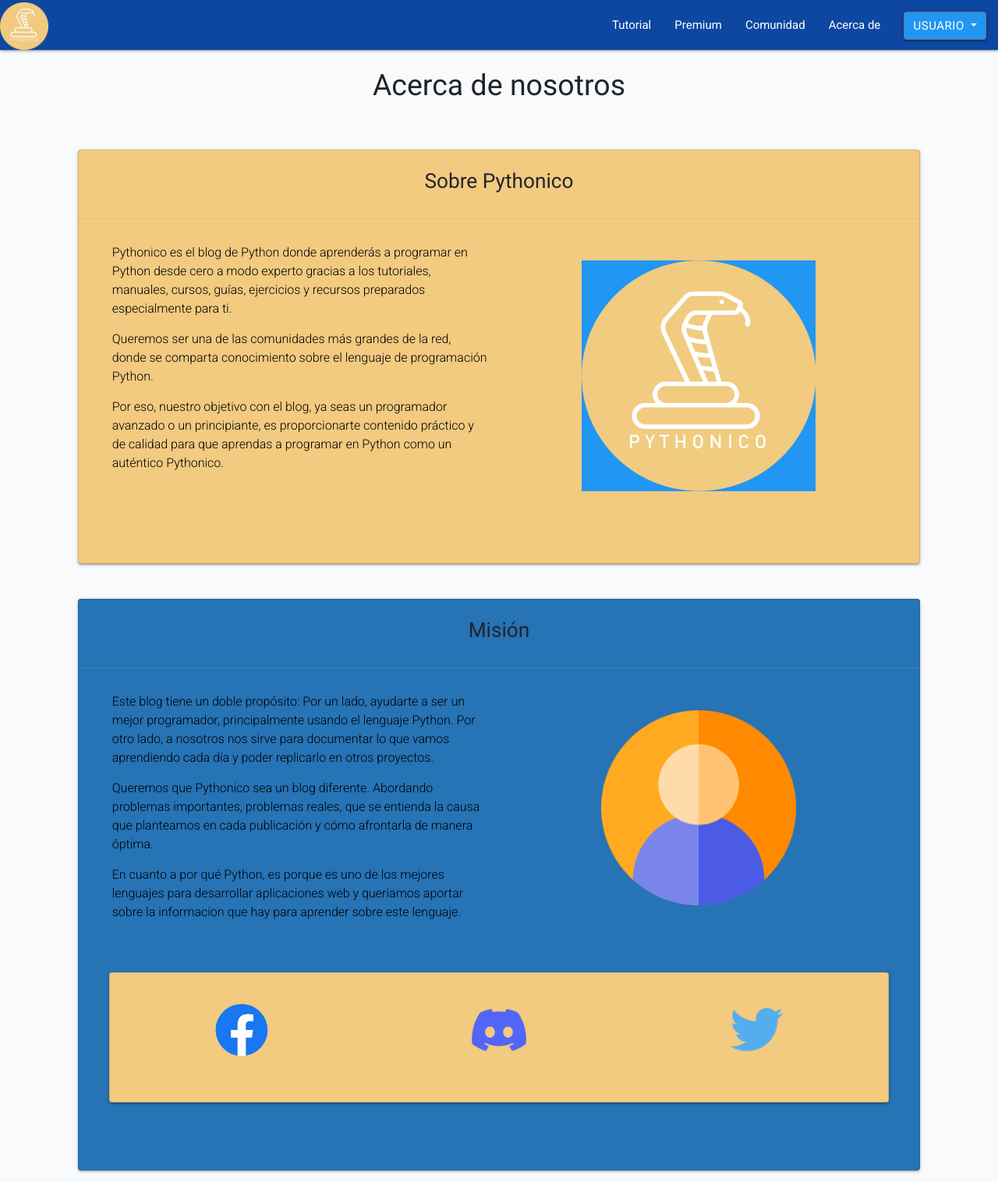
After one commit to CristianAlexisZamora/ProyectoFinal_Grupo13, a Django app: page /nosotros/ in a window 1280 px wide. The commit adds this page. Shown: the whole page at 78% size. Run offline with Django 3.2, Linux system fonts and the light colour scheme; some libraries are stand-ins or nearby versions.

Commit message:
micuenta

```diff
--- a/appCursoPython/templates/appCursoPython/tipoStr.html
+++ b/appCursoPython/templates/appCursoPython/tipoStr.html
@@ -33,8 +33,8 @@
         </div>
         <div class="col s9">
             <h2><center>str python – Strings en Python: El tipo str y operaciones más comunes</center></h2>
-            <p>En el tutorial sobre tipos de datos básicos ya indiqué que el tipo str en Python se utilizaba para representar cadenas de caracteres.</p>
-            <p>En este tutorial describiré en detalle la clase str y descubrirás las principales operaciones que se pueden realizar sobre un string en Python.</p>
+            <p>En el tutorial sobre tipos de datos básicos ya se indico que el tipo str en Python se utilizaba para representar cadenas de caracteres.</p>
+            <p>En este tutorial describiremos a detalle la clase str y descubrirás las principales operaciones que se pueden realizar sobre un string en Python.</p>
 
             <h4 id="Questr">Qué es el tipo str en Python</h4>
             <p>La clase <i>str</i> en Python se utiliza para representar texto, más conocido en el mundo de la programación como string o cadena de caracteres.</p>
--- /dev/null
+++ b/main/templates/main/nosotros.html
@@ -0,0 +1,192 @@
+{% load static %}
+{% load widget_tweaks %}
+
+<!DOCTYPE html>
+<html lang="en">
+  <head>
+    <!-- Required meta tags -->
+    <meta charset="utf-8">
+    <meta name="viewport" content="width=device-width, initial-scale=1, shrink-to-fit=no">
+    <link href="https://fonts.googleapis.com/css?family=Roboto:300,400&display=swap" rel="stylesheet">
+    <link href="{% static 'css/materialize.min.css' %}" rel="stylesheet"/>
+    <link rel="stylesheet" href="../static/fonts/icomoon/style.css">
+
+    <link rel="stylesheet" href="../static/css/owl.carousel.min.css">
+
+    <!-- Bootstrap CSS -->
+    <link rel="stylesheet" href="../static/css/bootstrap.min.css">
+
+    <!-- Style -->
+    <link rel="stylesheet" href="../static/css/style1.css">
+
+    <title>Acerca de nosotros</title>
+  </head>
+<body>
+    <nav class=" blue darken-4">
+        <div class="nav-wrapper">
+            <a href="#" class="brand-logo"><img  width="62" src="{% static 'media/PYTHONICO.png' %}"></a>
+            <ul id="nav-mobile" class="right hide-on-med-and-down">
+                <li><a href="#">Tutorial</a></li>
+                <li><a href="#">Premium</a></li>
+                <li><a href="/comunidad">Comunidad</a></li>
+                <li><a href="/nosotros">Acerca de</a></li>
+                <li>
+                    <div class="col-md-6">
+                          <div class="dropdown usuario">
+                            <button class="btn btn-secondary dropdown-toggle blue" type="button" id="dropdownuser" data-toggle="dropdown" aria-haspopup="true" aria-expanded="false">
+                              Usuario
+                            </button>
+                            <div class="dropdown-menu" aria-labelledby="dropdownMenuButton">
+                              <a class="dropdown-item" href="/cuenta">Mi cuenta</a>
+                              <a class="dropdown-item" href="#">Cerrar sesion</a>
+                            </div>
+                          </div>
+                    </div>
+                </li>
+            </ul>
+        </div>
+    </nav>
+
+    <br>
+    <div class="container">
+      <h1 style="text-align: center;">Acerca de nosotros</h1>
+      <div class="col s12 m7">
+        <br>
+        <br>
+        <div class="card horizontal" style="background-color:rgb(242, 202, 128);">
+          <div class="card-stacked">
+            <div class="card-content">
+              <p> <h3 style="text-align: center;">Sobre Pythonico</h3></p>
+            </div>
+
+            <div class="card-action">
+              <div class="row">
+                <form class="col s12">
+                  <div class="row">
+                    <div class="input-field col s12">
+
+                      <div class="container">
+                        <div class="row">
+                          <div class="col-sm">
+                            <FONT SIZE=3>
+                            <p style="color: black;">Pythonico es el blog de Python donde aprenderás a programar en Python desde cero a modo experto gracias a los tutoriales, manuales, cursos, guías, ejercicios y recursos preparados especialmente para ti.</p>
+                            <p style="color: black;">Queremos ser una de las comunidades más grandes de la red, donde se comparta conocimiento sobre el lenguaje de programación Python.</p>
+                            <p style="color: black;">Por eso, nuestro objetivo con el blog, ya seas un programador avanzado o un principiante, es proporcionarte contenido práctico y de calidad para que aprendas a programar en Python como un auténtico Pythonico.</p>
+                            </FONT>
+
+                          </div>
+
+
+
+                          <div class="col-sm">
+
+                            <br><center><img src="../static/images/pythonico.png" alt="Image" class="img-fluid" width="300" height="300"></center>
+                          </div>
+                        </div>
+                      </div>
+
+
+
+
+
+                    </div>
+                  </div>
+                </form>
+              </div>
+            </div>
+          </div>
+        </div>
+        </div>
+      </div>
+
+
+
+
+      <br>
+    <div class="container">
+      <div class="col s12 m7">
+
+        <div class="card horizontal" style="background-color:rgb(38, 115, 182);">
+          <div class="card-stacked">
+            <div class="card-content">
+              <p> <h3 style="text-align: center;">Misión</h3></p>
+            </div>
+            <div class="card-action">
+              <div class="row">
+                <form class="col s12">
+                  <div class="row">
+                    <div class="input-field col s12">
+                      <div class="container">
+                        <div class="row">
+                          <div class="col-sm">
+
+                            <FONT SIZE=3>
+                              <p style="color: black;">Este blog tiene un doble propósito: Por un lado, ayudarte a ser un mejor programador, principalmente usando el lenguaje Python. Por otro lado, a nosotros nos sirve para documentar lo que vamos aprendiendo cada día y poder replicarlo en otros proyectos.</p>
+                              <p style="color: black;">Queremos que Pythonico sea un blog diferente. Abordando problemas importantes, problemas reales, que se entienda la causa que planteamos en cada publicación y cómo afrontarla de manera óptima.</p>
+                              <p style="color: black;">En cuanto a por qué Python, es porque es uno de los mejores lenguajes para desarrollar aplicaciones web y queriamos aportar sobre la informacion que hay para aprender sobre este lenguaje.</p>
+                            </FONT>
+
+                          </div>
+
+                          <div class="col-sm">
+                            <br><center><img src="../static/images/user.png" alt="Image" class="img-fluid" width="250" height="250"></center>
+                          </div>
+
+
+                        </div>
+                        <br>
+                        <div class="card horizontal" style="background-color:rgb(242, 202, 128);">
+                          <div class="text-align center">
+                            <div class="container">
+                              <div class="row">
+
+                                <div class="col-sm">
+                                  <a href="https://www.facebook.com/profile.php?id=100075521319974">
+                                  <br><center><img src="../static/images/fblogo.svg" alt="Image" class="img-fluid" width="150" height="150"></center>
+                                  </a>
+                                </div>
+                                <div class="col-sm">
+                                  <br>
+                                  <a href="https://discord.com/invite/zQ2vpJRUUa">
+                                  <br><center><img src="../static/images/dslogo.png" alt="Image" class="img-fluid" width="100" height="100"></center>
+                                  </a>
+                                </div>
+                                <div class="col-sm">
+                                  <a href="https://twitter.com/PythonicoU">
+                                  <br><center><img src="../static/images/twitterlogo.png" alt="Image" class="img-fluid" width="100" height="100"></center>
+                                  </a>
+                                </div>
+                              </div>
+                            </div>
+                          </div>
+                        </div>
+
+                      </div>
+                    </div>
+                  </div>
+                </form>
+              </div>
+            </div>
+          </div>
+        </div>
+        </div>
+      </div>
+
+
+
+
+
+
+
+
+
+
+
+
+    <script src="../static/js/jquery-3.3.1.min.js"></script>
+    <script src="../static/js/popper.min.js"></script>
+    <script src="../static/js/bootstrap.min.js"></script>
+    <script src="../static/js/main.js"></script>
+
+</body>
+</html>
--- a/main/urls.py
+++ b/main/urls.py
@@ -7,4 +7,6 @@
 urlpatterns = [
     path('', views.home, name="Inicio"),
     path('academia/', views.academiaCurso, name="AcademiaCurso"),
+    path('cuenta/', views.cuenta, name="Cuenta"),
+    path('nosotros/', views.nosotros, name="Nosotros"),
 ]
--- a/main/views.py
+++ b/main/views.py
@@ -9,3 +9,11 @@
 #Vista de la pagina principal de academia
 def academiaCurso(request):
     return render(request, "main/academiaCurso.html")
+
+#Vista de mi cuenta
+def cuenta(request):
+    return render(request, "main/cuenta.html")
+
+#Vista de acerca de nosotros
+def nosotros(request):
+    return render(request, "main/nosotros.html")
```
Also changed, not shown: appCursoPython/templates/appCursoPython/Espaciosnmp.html (+7 -7 lines), appCursoPython/templates/appCursoPython/funciones.html (+4 -4 lines), main/templates/main/cuenta.html (added, +156 -0 lines), login/static/images/dslogo.png (added), login/static/images/fblogo.svg (added), login/static/images/pythonico.png (added), login/static/images/twitterlogo.png (added), login/static/images/user.png (added), static/css/style.css (line endings or trailing spaces), static/media/user.png (added).
